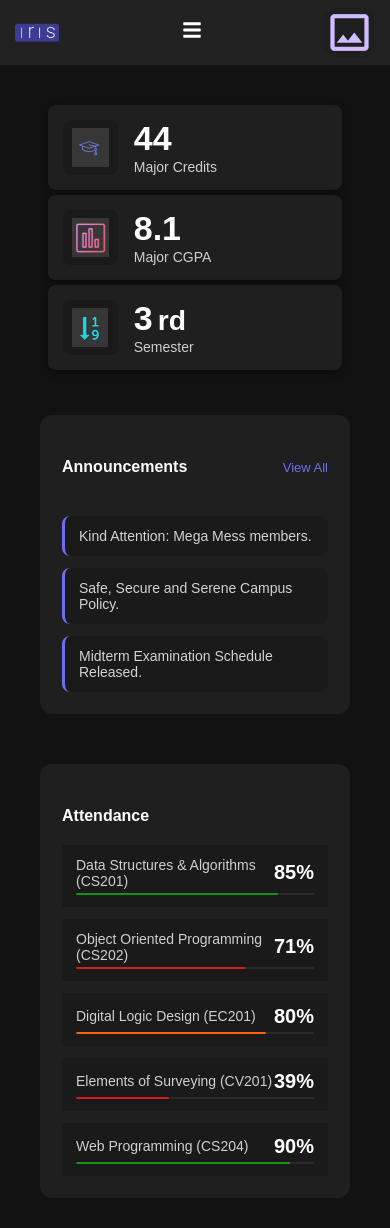
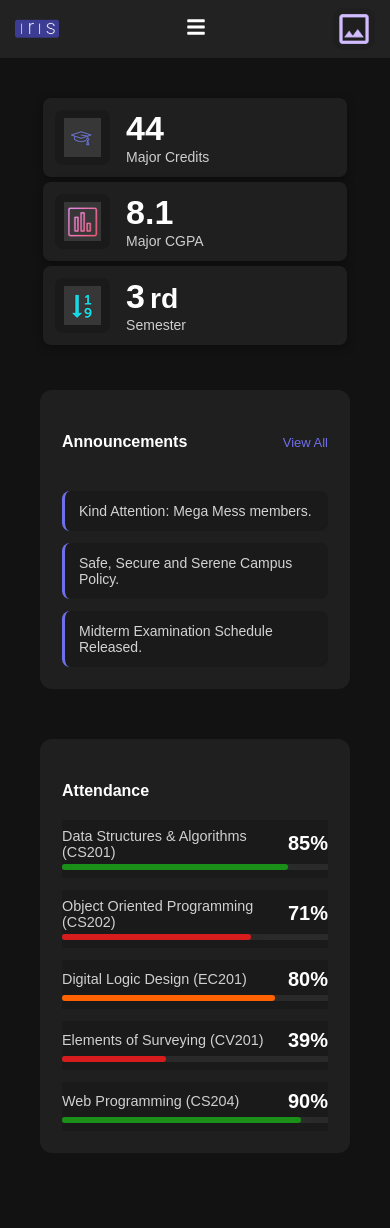
Before and after one commit to shailesh2-wq/Iris, a React (Vite) app: page / in a window 390 px wide. After the commit the page ends 1183 px from the top, so only its background shows below. Built offline with nearby package versions, Linux system fonts and the light colour scheme.

Commit message:
feat: enhance responsive design for mobile devices
- Add extra small device support (360px and below)
- Improve mobile navbar layout and sizing
- Enhance dashboard mobile responsiveness
- Optimize card layouts for smaller screens
- Add better spacing and typography scaling

```diff
--- a/src/components/Dashboard/Dashboard.css
+++ b/src/components/Dashboard/Dashboard.css
@@ -457,3 +457,68 @@ body {
   }
 
 }
+
+/* Enhanced responsive design for better mobile experience */
+@media (max-width: 480px) {
+  .top-cards > div {
+    width: 98%;
+    padding: 12px;
+  }
+
+  .card h3 {
+    font-size: 1.4rem;
+  }
+
+  .card p {
+    font-size: 0.85rem;
+  }
+
+  .announcements-box,
+  .attendance-box,
+  .quick-actions,
+  .upcoming-deadlines {
+    width: 98%;
+    padding: 15px;
+  }
+
+  .box h4 {
+    font-size: 1rem;
+  }
+
+  .attendance-item {
+    padding: 8px 0;
+  }
+
+  .att-title {
+    font-size: 0.9rem;
+  }
+
+  .progress {
+    height: 6px;
+  }
+}
+
+@media (max-width: 360px) {
+  .top-cards > div {
+    padding: 10px;
+  }
+
+  .card h3 {
+    font-size: 1.2rem;
+  }
+
+  .card p {
+    font-size: 0.8rem;
+  }
+
+  .announcements-box,
+  .attendance-box,
+  .quick-actions,
+  .upcoming-deadlines {
+    padding: 12px;
+  }
+
+  .box h4 {
+    font-size: 0.9rem;
+  }
+}
--- a/src/components/Navbar/Navbar.css
+++ b/src/components/Navbar/Navbar.css
@@ -219,4 +219,33 @@
   .search-box input {
     width: 150px;
   }
+
+  .user-name, .user-id {
+    font-size: 0.8rem;
+  }
+
+  .user-avatar .avatar-img {
+    width: 30px;
+    height: 30px;
+  }
 }
+
+/* Extra small devices (below 360px) */
+@media (max-width: 360px) {
+  .navbar {
+    padding: 6px 10px;
+  }
+
+  .logo {
+    height: 25px;
+  }
+
+  .search-box input {
+    width: 120px;
+  }
+
+  .mobile-menu-btn {
+    font-size: 18px;
+    padding: 6px;
+  }
+}
```
